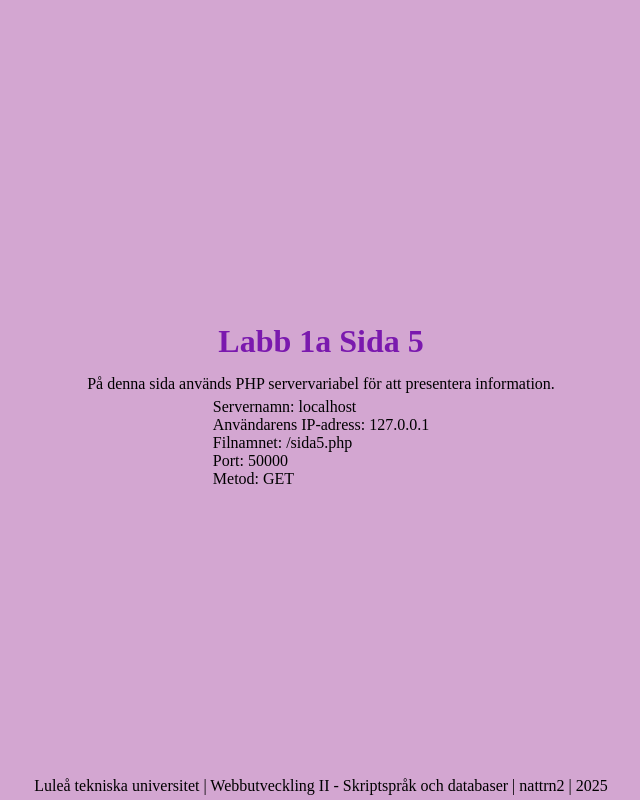
After one commit to peozna/labb4, a PHP site: page /sida5.php in a window 1280 px wide. The commit adds this page. Shown: the whole page, without its empty margins (319-959 px from the left). Run offline with PHP 8.4, Linux system fonts and the light colour scheme.

Commit message:
lagt till sida5

```diff
--- a/sida4.php
+++ b/sida4.php
@@ -38,8 +38,6 @@
     }
 
 ?>
-
-
     <?php
         include 'footer.php';
     ?>
--- /dev/null
+++ b/sida5.php
@@ -0,0 +1,21 @@
+<!DOCTYPE html>
+<html lang="sv">
+<head>
+    <link rel="stylesheet" href="mystyle.css">
+</head>
+<body>
+    <h1>Labb 1a Sida 5</h1>
+    <p>På denna sida används PHP servervariabel för att presentera information. </p>
+
+    <?php
+        echo "Servernamn: " . $_SERVER['SERVER_NAME'] . "<br>";
+        echo "Användarens IP-adress: " . $_SERVER['REMOTE_ADDR'] . "<br>";
+        echo "Filnamnet: " . $_SERVER['PHP_SELF'] . "<br>";
+        echo "Port: " . $_SERVER['REMOTE_PORT'] . "<br>";
+        echo "Metod: " . $_SERVER['REQUEST_METHOD'] . "<br>";
+    ?>
+
+    <?php
+        include 'footer.php';
+    ?>
+</body>
```
